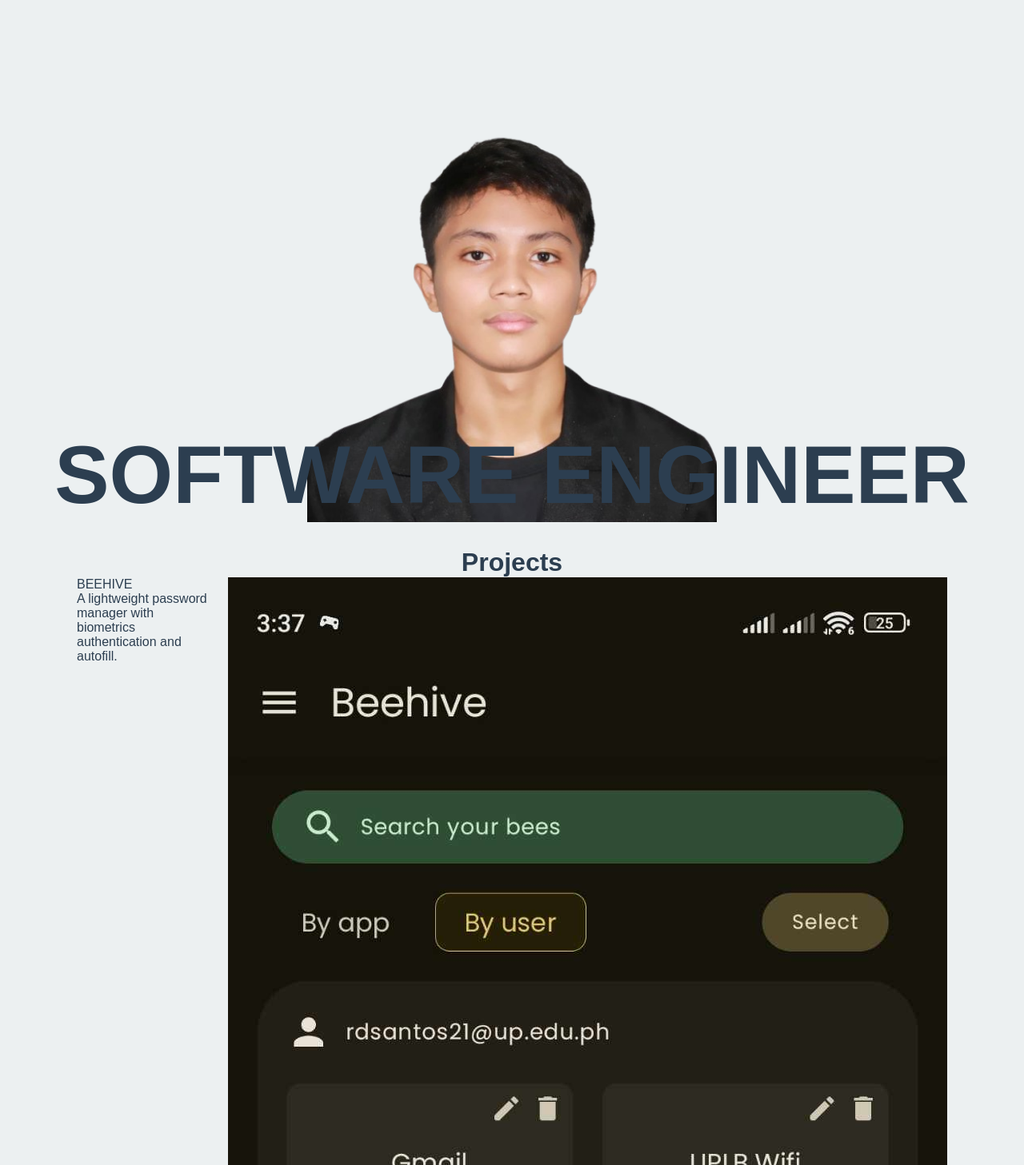
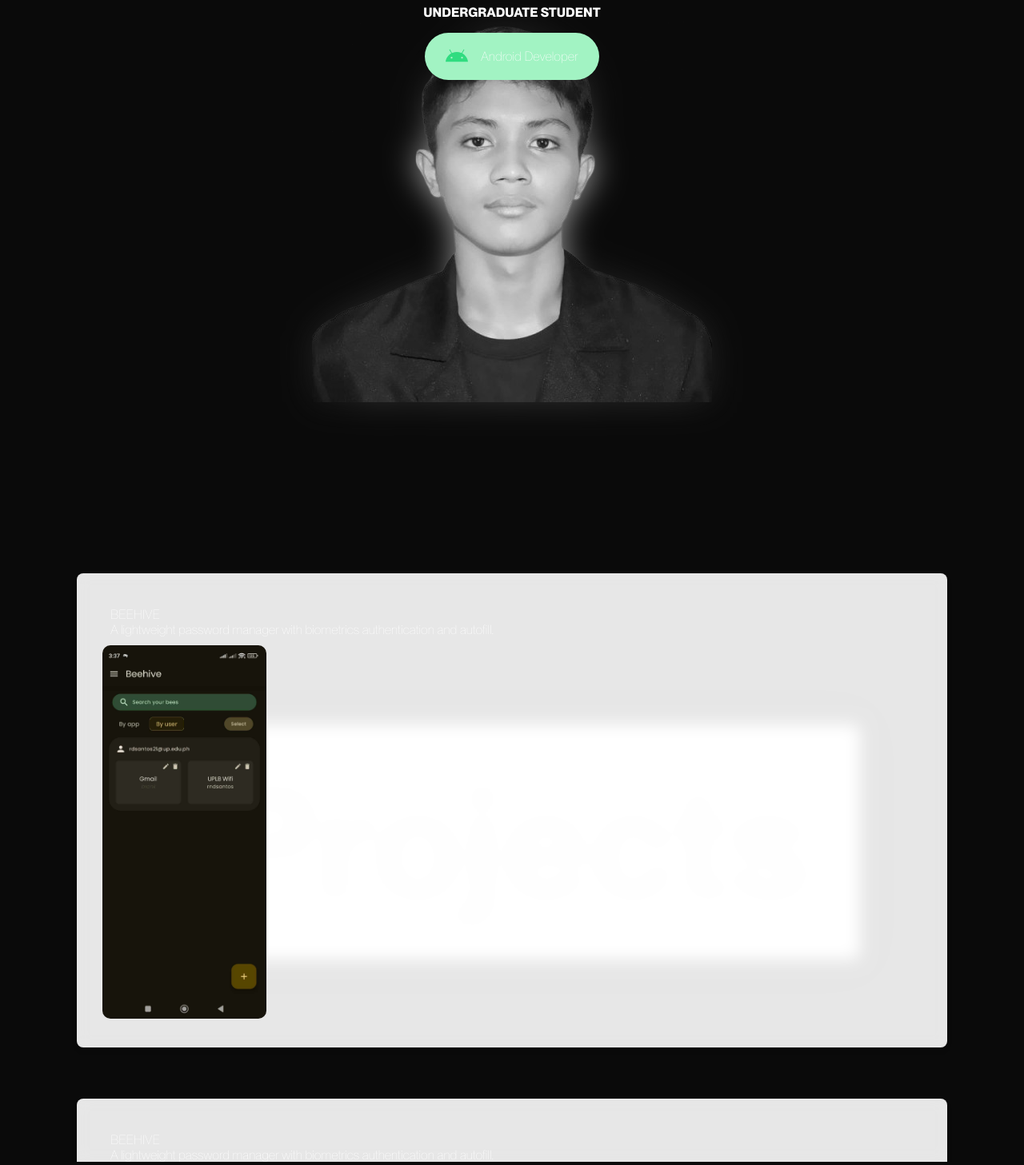
Before and after one commit to CMSC-100-2S-AY2024-2025/exer-01-html-and-css-rndsantos, a plain HTML site: page index.html in a window 1280 px wide. Shown: the part 147-1604 px from the top of the page at 80% size. Drawn offline with Linux system fonts and the light colour scheme.

Commit message:
feat: enhance hero section layout and add Android icon

```diff
--- a/index.html
+++ b/index.html
@@ -10,15 +10,25 @@
     <main>
       <section class="no-restrictions">
         <div id="hero-content">
-          <h1>Roberto Neil Santos</h1>
-          <img src="./assets/my-image.png" />
-          <h1>Software Engineer</h1>
+          <h1>ROBERTO NEIL SANTOS</h1>
+          <div id="hero-content-container">
+            <img src="./assets/images/my-image.png" class="blur-img" />
+            <img src="./assets/images/my-image.png" />
+
+            <div id="hero-content-text-container">
+              <p>UNDERGRADUATE STUDENT</p>
+              <div id="primary-skill-container">
+                <img src="./assets/images/icons8-android.svg">
+                <p>Android Developer</p>
+              </div>
+            </div>
+
+          </div>
         </div>
       </section>
 
-      <section>
+      <section class="parallax">
         <div id="projects-content">
-          <h1>Projects</h1>
           <div class="project-item">
             <div class="description">
               <p>BEEHIVE</p>
@@ -27,10 +37,18 @@
                 and autofill.
               </p>
             </div>
-            <img src="./assets/beehive.jpg" class="project-thumbnail" />
+            <img src="./assets/images/beehive.jpg" class="project-thumbnail" />
           </div>
-          <div class="project-item"></div>
-        </div>
+          <div class="project-item">
+            <div class="description">
+              <p>BEEHIVE</p>
+              <p>
+                A lightweight password manager with biometrics authentication
+                and autofill.
+              </p>
+            </div>
+            <img src="./assets/images/beehive.jpg" class="project-thumbnail" />
+          </div>
       </section>
     </main>
   </body>
--- a/main.css
+++ b/main.css
@@ -1,8 +1,38 @@
+@font-face {
+  font-family: "PP Neue";
+  font-weight: normal;
+  src: url("./assets/fonts/ppneuemontreal-book.woff") format("woff");
+}
+
+@font-face {
+  font-family: "PP Neue";
+  font-weight: bold;
+  src: url("./assets/fonts/ppneuemontreal-bold.woff") format("woff");
+}
+
+@font-face {
+  font-family: "PP Neue";
+  font-style: italic;
+  src: url("./assets/fonts/ppneuemontreal-italic.woff") format("woff");
+}
+
+@font-face {
+  font-family: "PP Neue";
+  font-weight: 500;
+  src: url("./assets/fonts/ppneuemontreal-medium.woff") format("woff");
+}
+
+@font-face {
+  font-family: "PP Neue";
+  font-weight: lighter;
+  src: url("./assets/fonts/ppneuemontreal-thin.woff") format("woff");
+}
+
 :root {
   --primary-color: #3498db;
   --secondary-color: #2ecc71;
-  --background-color: #ecf0f1;
-  --text-color: #2c3e50;
+  --background-color: #0a0a0a;
+  --text-color: #fff;
   --accent-color: #e74c3c;
 }
 
@@ -15,12 +45,20 @@
 body {
   background-color: var(--background-color);
   color: var(--text-color);
-  font-family: Arial, sans-serif;
+  font-family: "PP Neue", monospace;
 }
 
 section {
   max-width: 1152px;
   margin: 0 auto;
+}
+
+h1 {
+  font-weight: bold;
+  font-style: normal;
+  width: fit-content;
+  height: fit-content;
+  line-height: 80%;
 }
 
 .no-restrictions {
@@ -32,42 +70,114 @@ section {
   min-height: 100vh;
   display: flex;
   flex-direction: column;
-  justify-content: space-between;
 }
 
 #hero-content h1 {
   z-index: 99;
-  font-size: 8vw;
+  font-size: 8.55vw;
+  white-space: nowrap;
   text-transform: uppercase;
 }
 
-#hero-content img {
+#hero-content-container > img {
+  anchor-name: --myImage;
   position: absolute;
-  bottom: 0;
-  left: 0;
-  right: 0;
-  margin-inline: auto;
-  width: 40vw;
+  inset: 0;
+  margin: auto;
   z-index: 0;
+  mix-blend-mode: luminosity;
+}
+
+#hero-content-text-container {
+  position-anchor: --myImage;
+  position: absolute;
+  align-self: anchor-center;
+  justify-self: anchor-center;
+  bottom: anchor(top);
+  margin-bottom: 50vh;
+  display: flex;
+  align-items: center;
+  flex-direction: column;
+  gap: 1rem;
+}
+
+#hero-content-text-container > p {
+  color: var(--text-color);
+  font-weight: bold;
+}
+
+.blur-img {
+  -webkit-filter: blur(20px);
+  -moz-filter: blur(20px);
+  -o-filter: blur(20px);
+  -ms-filter: blur(20px);
+  filter: blur(20px);
+}
+
+#primary-skill-container {
+  width: fit-content;
+  padding: 1rem;
+  border-radius: 4rem;
+  background-color: #a2f3c3;
+  display: flex;
+  justify-content: center;
+  align-items: center;
+  gap: 1rem;
+}
+
+#primary-skill-container img {
+  width: 15%;
+}
+
+.parallax {
+  position: relative;
+  height: 100vh;
+  overflow-x: hidden;
+  overflow-y: auto;
+  perspective: 1px;
+}
+
+.parallax::before {
+  content: "Projects";
+  position: absolute;
+  top: 50%;
+  left: 50%;
+  transform: translate(-50%, -50%) translateZ(-2px) scale(3);
+  font-size: 15vw;
+  font-weight: 900;
+  color: rgba(0, 0, 0, 0.07);
+  white-space: nowrap;
+  z-index: -1;
+  background-color: white;
+  padding: 2rem 4rem;
+  border-radius: 10px;
+  box-shadow: 0 0 50px rgba(0, 0, 0, 0.1);
 }
 
 #projects-content {
+  position: relative;
+  transform-style: preserve-3d;
+  min-height: 100vh;
   display: flex;
   flex-direction: column;
   justify-content: center;
-  align-items: center;
   padding: 2rem;
 }
 
-#projects-content h1 {
-  font-size: 2rem;
-}
-
 .project-item {
-  display: flex;
-  gap: 1rem;
+  background: rgba(255, 255, 255, 0.9);
+  backdrop-filter: blur(10px);
+  margin: 2rem 0;
+  padding: 2rem;
+  border-radius: 8px;
+  box-shadow: 0 4px 6px rgba(0, 0, 0, 0.1);
 }
 
 .project-thumbnail {
+  width: 20%;
+  border-radius: 10px;
+}
 
+.description {
+  padding: 10px;
 }
```
Also changed, not shown: assets/fonts/ppneuemontreal-bold.woff (added), assets/fonts/ppneuemontreal-book.woff (added), assets/fonts/ppneuemontreal-italic.woff (added), assets/fonts/ppneuemontreal-medium.woff (added), assets/fonts/ppneuemontreal-semibolditalic.woff (added), assets/fonts/ppneuemontreal-thin.woff (added), assets/images/beehive.jpg (renamed from assets/beehive.jpg), assets/images/icons8-android.svg (added), assets/images/my-image.png (renamed from assets/my-image.png), assets/images/projects-bg.png (added).
